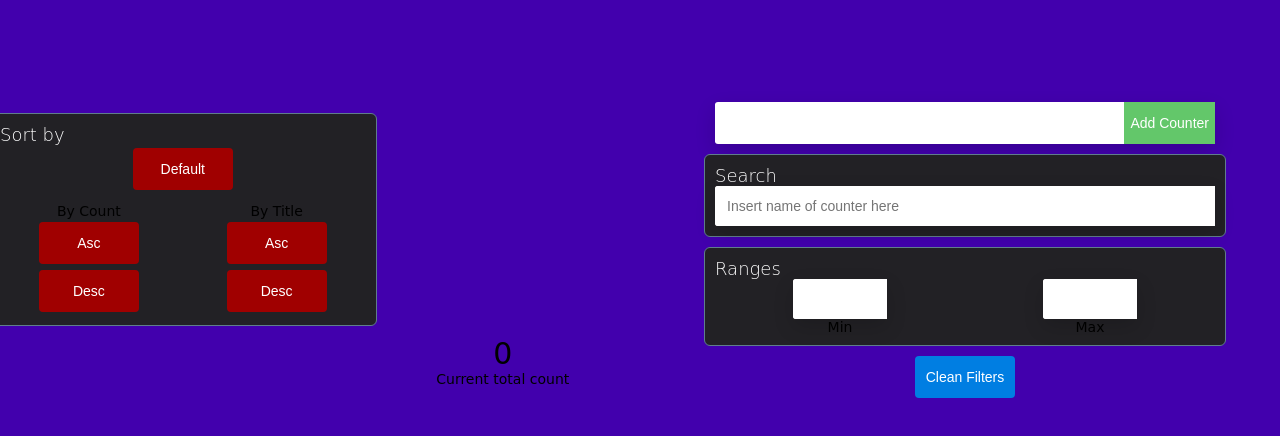
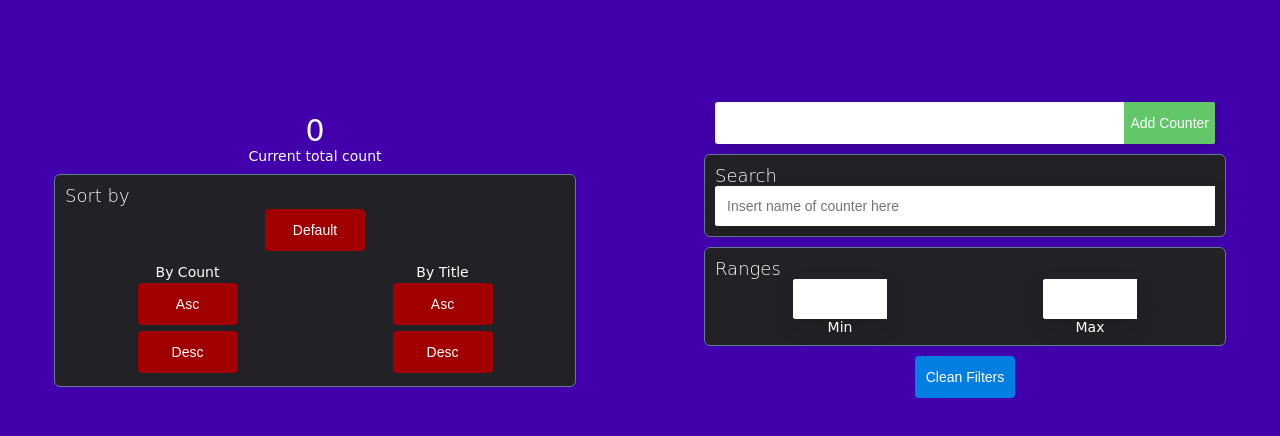
Before and after one commit to mengasis/dynamic-filters, a React (Create React App) app: page / in a window 1280 px wide. Shown: the top 436 px of the page. Built offline with nearby package versions, Linux system fonts and the light colour scheme; no server answers.

Commit message:
Improve styles to forms components

```diff
--- a/src/components/Filter.js
+++ b/src/components/Filter.js
@@ -13,7 +13,6 @@ const Container = styled.div`
   gap: 10px;
   justify-items: center;
   background: yellow;
-  grid-area: filters;
   width: 100%;
 `
 
--- a/src/components/InputForm.js
+++ b/src/components/InputForm.js
@@ -30,6 +30,8 @@ const Button = styled.button`
   cursor: pointer;
   background: ${({ background }) => background};
   transition: all 0.2s ease-out, color 0.2s ease-out;
+  border-top-right-radius: 3px;
+  border-bottom-right-radius: 3px;
 `
 const InputForm = ({ textButton = '', colorButton, onSubmit, ...restProps }) => {
   return (
--- a/src/components/Ranges.js
+++ b/src/components/Ranges.js
@@ -18,6 +18,7 @@ const Range = styled.div`
 
 const Text = styled.span`
   font-size: 14px;
+  color: #fff;
 `
 
 const Ranges = ({ minValue, maxValue, onLowerRange, onUpperRange }) => {
--- a/src/components/SortBy.js
+++ b/src/components/SortBy.js
@@ -29,6 +29,7 @@ const Section = styled.div`
 
 const Label = styled.span`
   font-size: 14px;
+  color: #fff;
 `
 
 const SortBy = ({ onOrderChange }) => {
--- a/src/components/TotalCounter.js
+++ b/src/components/TotalCounter.js
@@ -7,12 +7,13 @@ const Container = styled.div`
   flex-direction: column;
   justify-content: center;
   align-items: center;
-  grid-area: total;
+  max-width: 500px;
 `
 
 const Text = styled.span`
   font-weigth: 100;
   font-size: 30px;
+  color: #fff;
 `
 
 const Title = styled(Text)`
```
